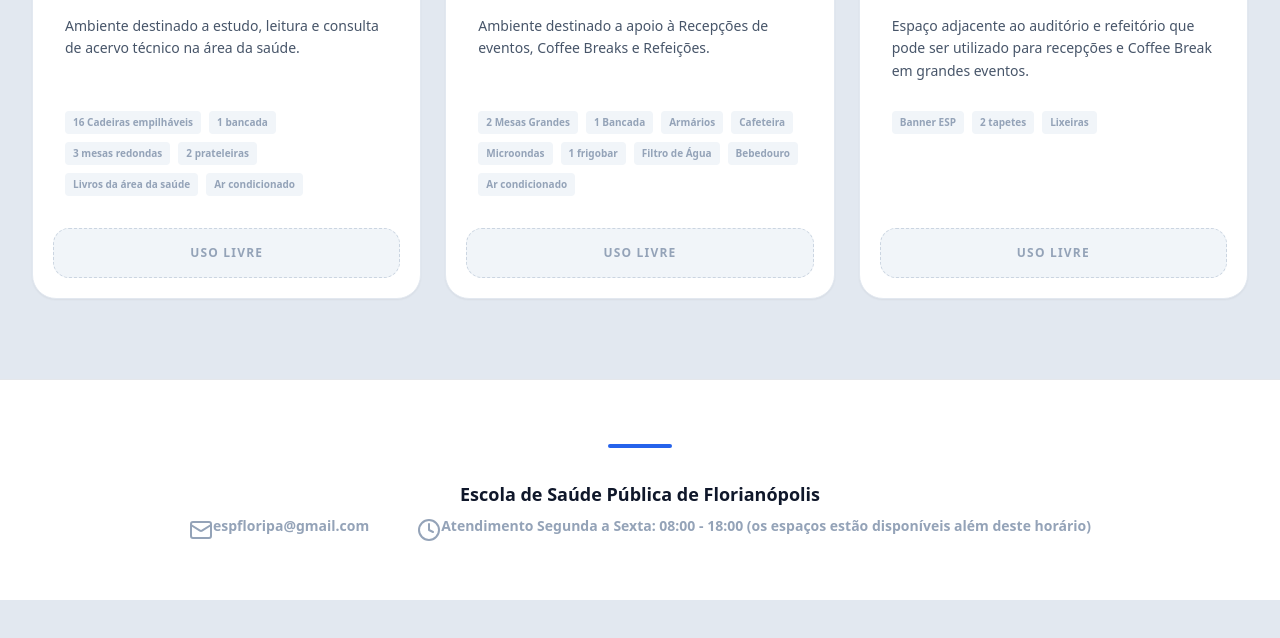
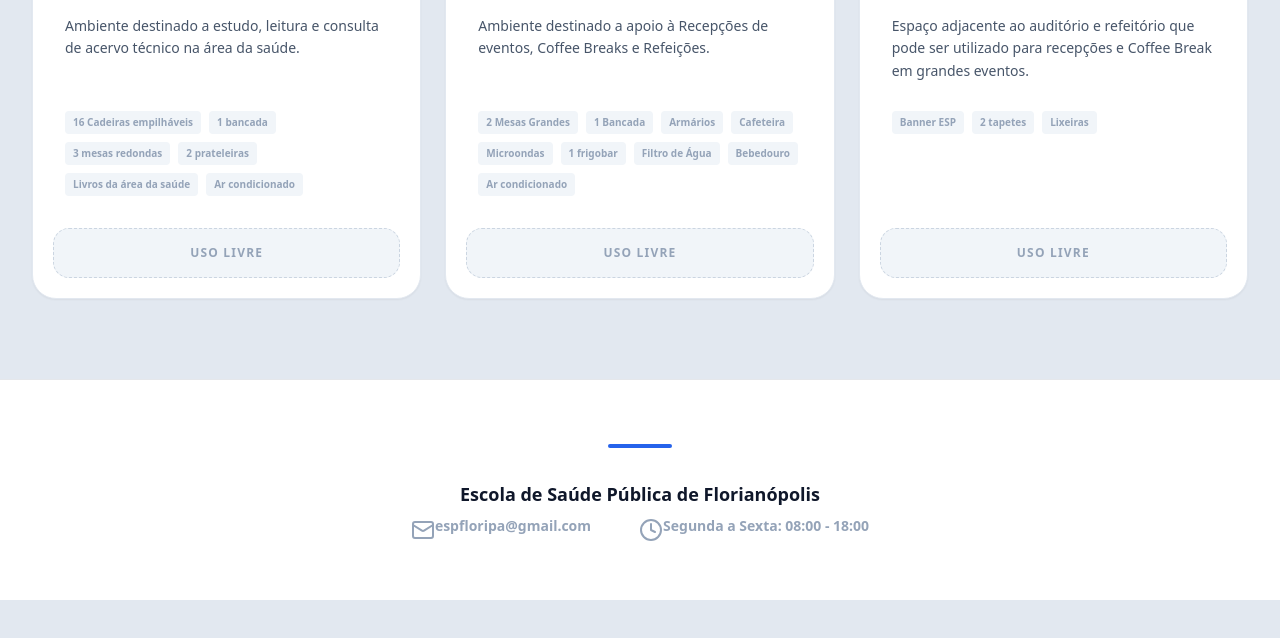
Before and after one commit to ESPFloripa/espacos_esp, a plain HTML site: page index.html in a window 1280 px wide. Shown: the part 2888-3526 px from the top of the page. Drawn offline with nearby package versions, Linux system fonts and the light colour scheme.

Commit message:
Add files via upload

```diff
--- a/index.html
+++ b/index.html
@@ -532,7 +532,7 @@
                     </span>
                     <span class="flex items-center gap-2">
                         <span class="w-4 h-4 block" x-html="icons['clock']"></span>
-                        <span>Atendimento Segunda a Sexta: 08:00 - 18:00 (os espaços estão disponíveis além deste horário)</span>
+                        <span>Segunda a Sexta: 08:00 - 18:00</span>
                     </span>
                 </div>
             </div>
```
